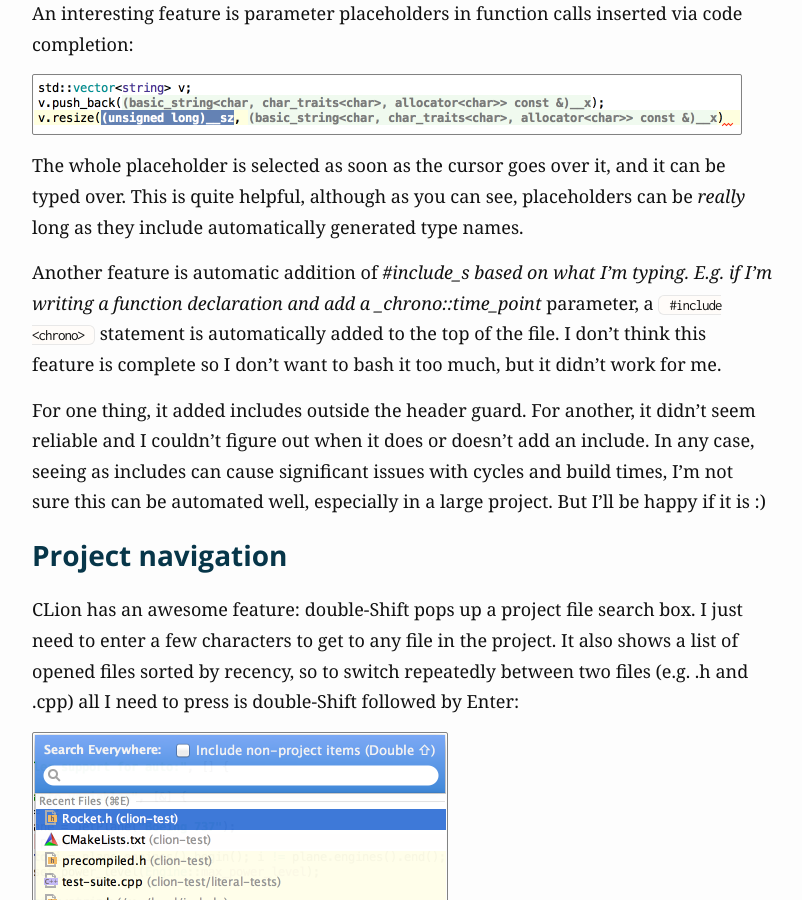
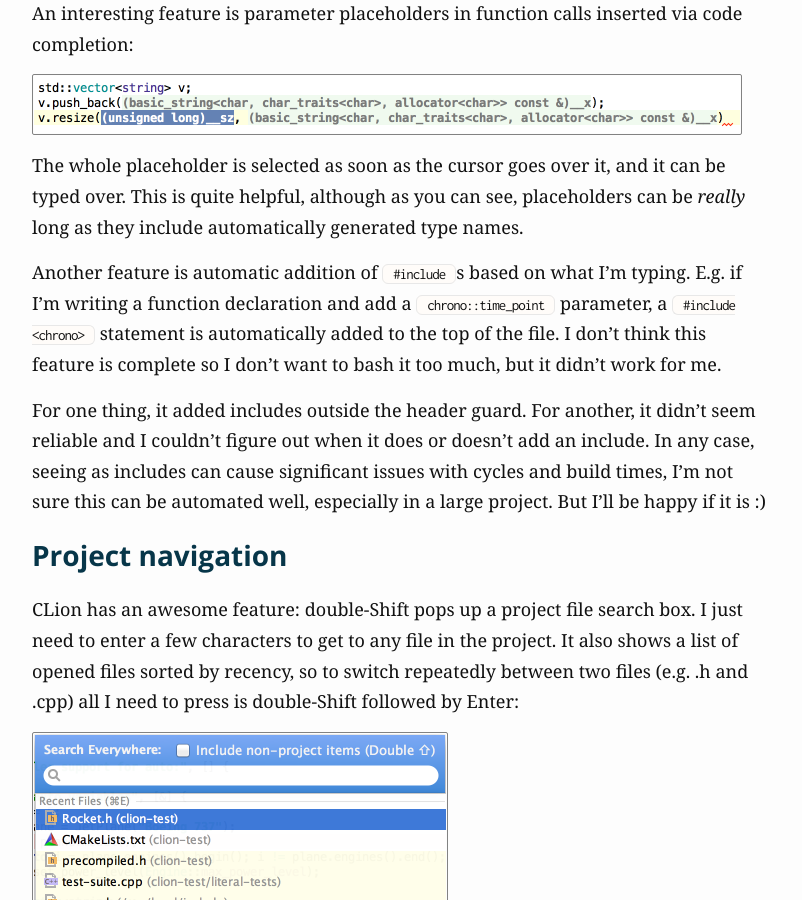
Before and after one commit to alexkorban/cpprocks.com, a Jekyll site: the page built from _posts/2014-09-11-jetbrains-clion-c-ide-first-impressions.md, in a window 1280 px wide and 900 px high, scrolled down 4267 px. Shown: the whole window, without its empty margins (238-1040 px from the left). Built offline with Jekyll 4.4.1, drawn with Linux system fonts in a browser that asks for light colours; nearby versions of some CDN libraries; some web fonts are replaced.

```diff
--- a/_posts/2014-09-11-jetbrains-clion-c-ide-first-impressions.md
+++ b/_posts/2014-09-11-jetbrains-clion-c-ide-first-impressions.md
@@ -71,7 +71,7 @@ An interesting feature is parameter placeholders in function calls inserted via
 
 The whole placeholder is selected as soon as the cursor goes over it, and it can be typed over. This is quite helpful, although as you can see, placeholders can be _really_ long as they include automatically generated type names.
 
-Another feature is automatic addition of _#include_s based on what I'm typing. E.g. if I'm writing a function declaration and add a _chrono::time_point_ parameter, a `#include <chrono>` statement is automatically added to the top of the file. I don't think this feature is complete so I don't want to bash it too much, but it didn't work for me.
+Another feature is automatic addition of `#include`s based on what I'm typing. E.g. if I'm writing a function declaration and add a `chrono::time_point` parameter, a `#include <chrono>` statement is automatically added to the top of the file. I don't think this feature is complete so I don't want to bash it too much, but it didn't work for me.
 
 For one thing, it added includes outside the header guard. For another, it didn't seem reliable and I couldn't figure out when it does or doesn't add an include. In any case, seeing as includes can cause significant issues with cycles and build times, I'm not sure this can be automated well, especially in a large project. But I'll be happy if it is :)
 
```
